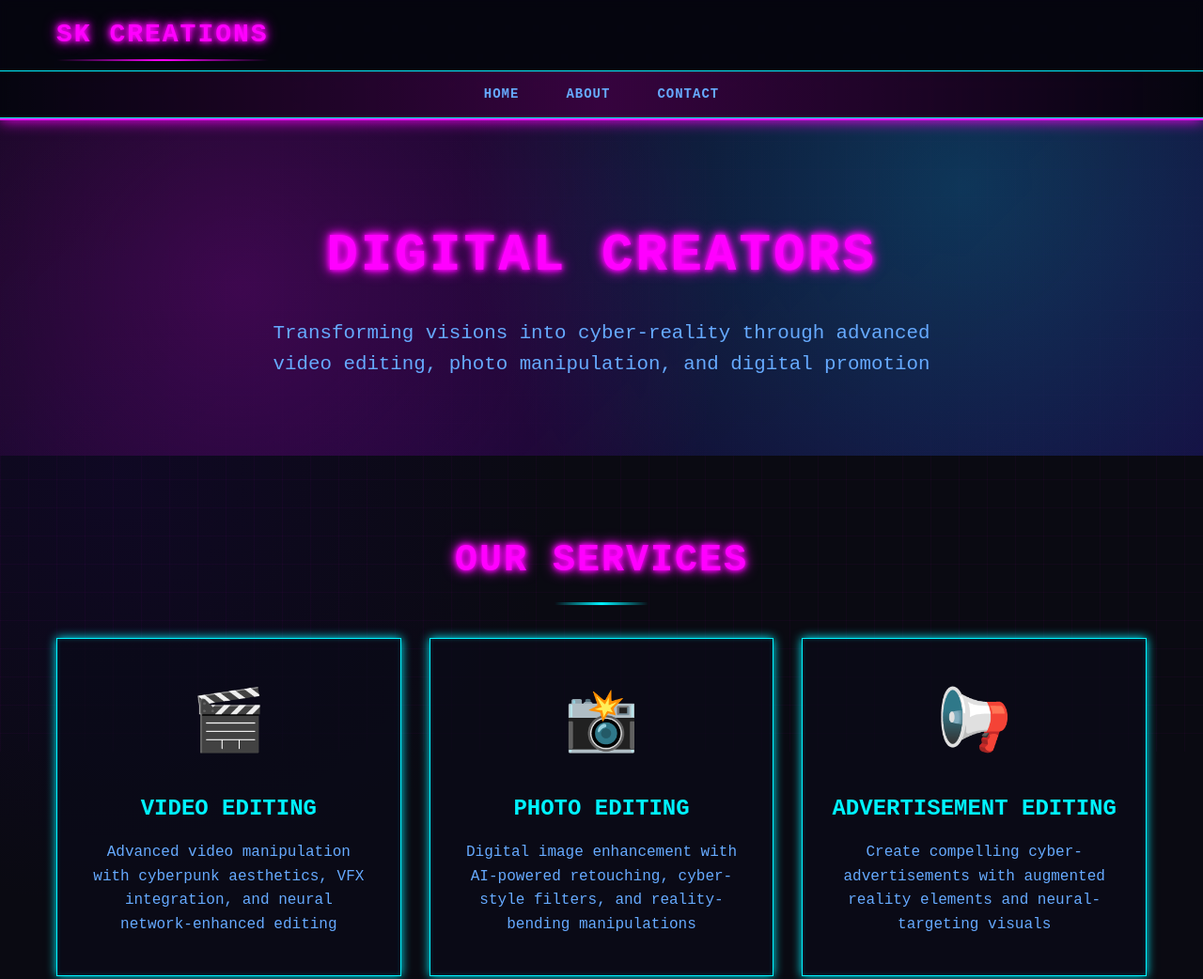
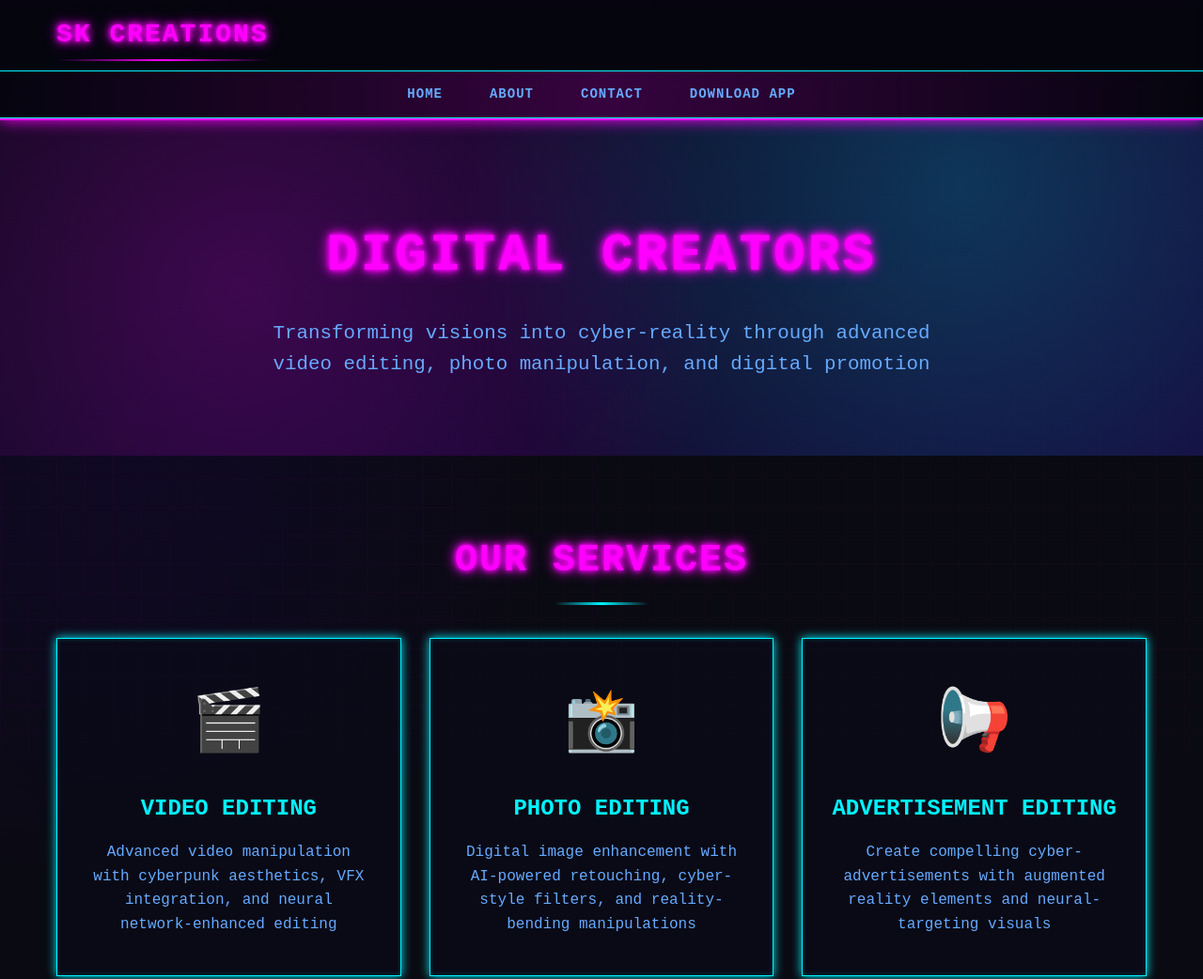
Before and after one commit to sk-edz-web/sk.online, a plain HTML site: page about.html in a window 1280 px wide. Shown: the top 1042 px of the page at 94% size. Drawn offline with Linux system fonts and the light colour scheme.

Commit message:
Update about.html

```diff
--- a/about.html
+++ b/about.html
@@ -495,6 +495,7 @@
                     <li><a href="index.html">HOME</a></li>
                     <li><a href="about.html">ABOUT</a></li>
                     <li><a href="contact.html">CONTACT</a></li>
+                    <li><a href="https://web2app-pro.appcollection.in/downloads/116983_Skonlineshop.apk">DOWNLOAD APP</a></li>
                 </ul>
             </div>
         </nav>
@@ -614,4 +615,5 @@
     </div>
 
 </body>
+
 </html>
```
